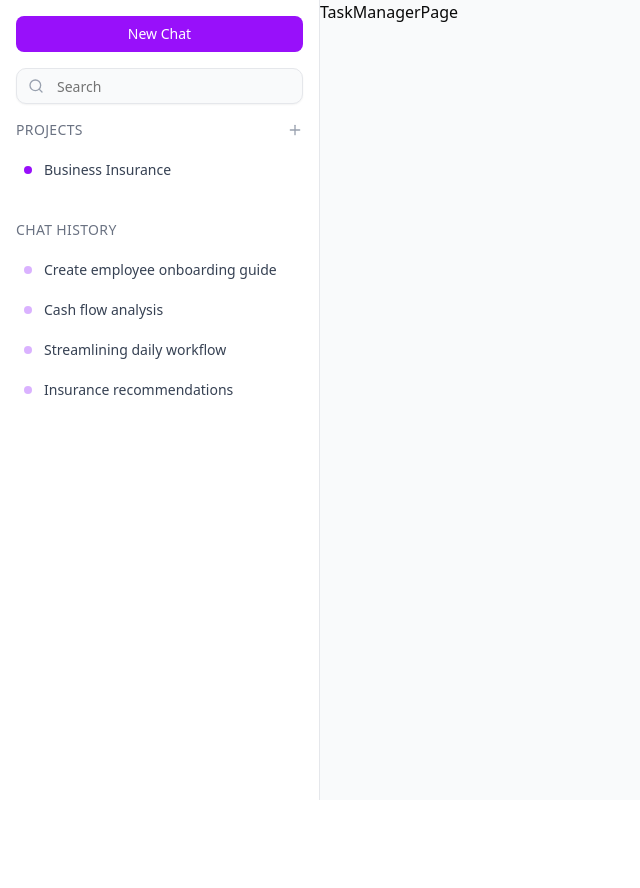
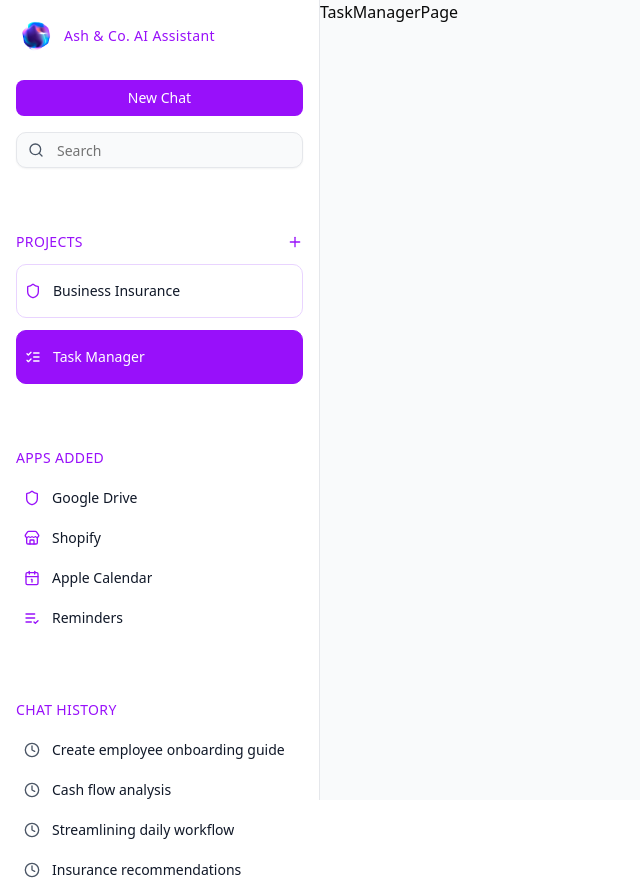
Before and after one commit to jedwards-atl/small-business-copilot-hack, a Next.js app: page /task-manager in a window 1280 px wide. Shown: the whole page, without its empty margins (0-640 px from the left). Before the commit the page ends 800 px from the top, so only its background shows below. Built offline with nearby package versions, Linux system fonts and the light colour scheme.

Commit message:
update Sidebar component

```diff
--- a/components/Sidebar.tsx
+++ b/components/Sidebar.tsx
@@ -1,8 +1,45 @@
+"use client";
+
 import { Separator } from "@radix-ui/react-separator";
-import { Search, Plus } from "lucide-react";
+import {
+  Search,
+  Plus,
+  Shield,
+  ListChecks,
+  Calendar1,
+  Store,
+  ListCheck,
+  Clock,
+} from "lucide-react";
 import React from "react";
 import { Button } from "./ui/button";
 import { Input } from "./ui/input";
+import Image from "next/image";
+import { cn } from "@/lib/utils";
+import { usePathname } from "next/navigation";
+import Link from "next/link";
+
+const projects = [
+  {
+    title: "Business Insurance",
+    icon: Shield,
+    href: "/task-manager1",
+    selected: false, // TODO: Make this dynamic based on the current route
+  },
+  {
+    title: "Task Manager",
+    icon: ListChecks,
+    href: "/task-manager",
+    selected: true, // TODO: Make this dynamic based on the current route
+  },
+];
+
+const connectedApps = [
+  { title: "Google Drive", icon: Shield },
+  { title: "Shopify", icon: Store },
+  { title: "Apple Calendar", icon: Calendar1 },
+  { title: "Reminders", icon: ListCheck },
+];
 
 const chatHistory = [
   "Create employee onboarding guide",
@@ -12,57 +49,120 @@
 ];
 
 const Sidebar = () => {
+  const pathname = usePathname();
+
   return (
-    <div className="bg-white w-80 border-r border-gray-200 flex flex-col">
+    <div className="bg-white w-80 border-r border-gray-200 flex flex-col p-4">
+      {/* Header */}
+      <div className="flex flex-row items-center gap-2 mb-6">
+        <Image
+          src="/ai-orb.png"
+          className="relative z-10 bg-transparent"
+          alt="orb"
+          width={40}
+          height={40}
+        />
+        <h3 className="text-sm font-medium text-purple-600 tracking-wide">
+          Ash & Co. AI Assistant
+        </h3>
+      </div>
+
+      <div className="flex flex-col space-y-16">
+        <div className="flex flex-col gap-4">
           {/* New Chat */}
-      <div className="p-4">
+          <div className="">
             <Button className="w-full bg-purple-600 hover:bg-purple-700 text-white cursor-pointer">
               New Chat
             </Button>
           </div>
 
           {/* Search */}
-      <div className="px-4 pb-4">
+          <div className="">
             <div className="relative">
-          <Search className="absolute left-3 top-1/2 transform -translate-y-1/2 text-gray-400 w-4 h-4" />
+              <Search className="absolute left-3 top-1/2 transform -translate-y-1/2 text-gray-600 w-4 h-4" />
               <Input
                 placeholder="Search"
                 className="pl-10 bg-gray-50 border-gray-200 rounded-lg"
               />
             </div>
           </div>
+        </div>
 
         {/* Projects */}
-      <div className="px-4 pb-4">
+        <div className="">
           <div className="flex items-center justify-between mb-3">
-          <h3 className="text-sm font-medium text-gray-500 uppercase tracking-wide">
+            <h3 className="text-sm font-medium text-purple-600 uppercase tracking-wide">
               PROJECTS
             </h3>
-          <Plus className="w-4 h-4 text-gray-400 cursor-pointer" />
+            <Plus className="w-4 h-4 text-purple-600 cursor-pointer" />
           </div>
-        <div className="flex items-center space-x-3 p-2 rounded-lg hover:bg-gray-50 cursor-pointer">
-          <div className="w-2 h-2 bg-purple-600 rounded-full"></div>
-          <span className="text-sm text-gray-700">Business Insurance</span>
+          <div className="flex flex-col space-y-3">
+            {projects.map(({ title, icon: Icon, href }) => (
+              <Link href={href} key={title}>
+                <div
+                  className={cn(
+                    pathname === href
+                      ? "border-purple-600 bg-purple-600"
+                      : "hover:bg-purple-200 border-purple-200",
+                    "flex items-center space-x-3 px-2 py-4 rounded-lg cursor-pointer border"
+                  )}
+                >
+                  <Icon
+                    className={cn(
+                      pathname === href ? "text-white" : "text-purple-600",
+                      "w-4 h-4"
+                    )}
+                  />
+                  <span
+                    className={cn(
+                      pathname === href ? "text-white" : "text-gray-900",
+                      "text-sm"
+                    )}
+                  >
+                    {title}
+                  </span>
+                </div>
+              </Link>
+            ))}
           </div>
         </div>
 
-      <Separator />
+        {/* Connected Apps */}
+        <div className="flex-1">
+          <h3 className="text-sm font-medium text-purple-600 uppercase tracking-wide mb-3">
+            APPS ADDED
+          </h3>
+          <div className="space-y-1">
+            {connectedApps.map(({ icon: Icon, title }) => (
+              <div
+                key={title}
+                className="flex items-center space-x-3 p-2 rounded-lg hover:bg-gray-100 cursor-pointer"
+              >
+                <Icon className="w-4 h-4 text-purple-600" />
+                {/* <div className="w-2 h-2 bg-purple-300 rounded-full group-hover:bg-gray-400"></div> */}
+                <span className="text-sm text-gray-900 truncate">{title}</span>
+              </div>
+            ))}
+          </div>
+        </div>
 
         {/* Chat History */}
-      <div className="flex-1 px-4 py-4">
-        <h3 className="text-sm font-medium text-gray-500 uppercase tracking-wide mb-3">
+        <div className="flex-1">
+          <h3 className="text-sm font-medium text-purple-600 uppercase tracking-wide mb-3">
             CHAT HISTORY
           </h3>
           <div className="space-y-1">
             {chatHistory.map((chat, index) => (
               <div
                 key={index}
-              className="flex items-center space-x-3 p-2 rounded-lg hover:bg-gray-50 cursor-pointer"
+                className="flex items-center space-x-3 p-2 rounded-lg hover:bg-gray-100 cursor-pointer"
               >
-              <div className="w-2 h-2 bg-purple-300 rounded-full group-hover:bg-gray-400"></div>
-              <span className="text-sm text-gray-700 truncate">{chat}</span>
+                <Clock className="w-4 h-4 text-gray-600" />
+                {/* <div className="w-2 h-2 bg-purple-300 rounded-full group-hover:bg-gray-400"></div> */}
+                <span className="text-sm text-gray-900 truncate">{chat}</span>
               </div>
             ))}
+          </div>
         </div>
       </div>
     </div>
```
Lines whose indentation alone changed are shown as unchanged.
